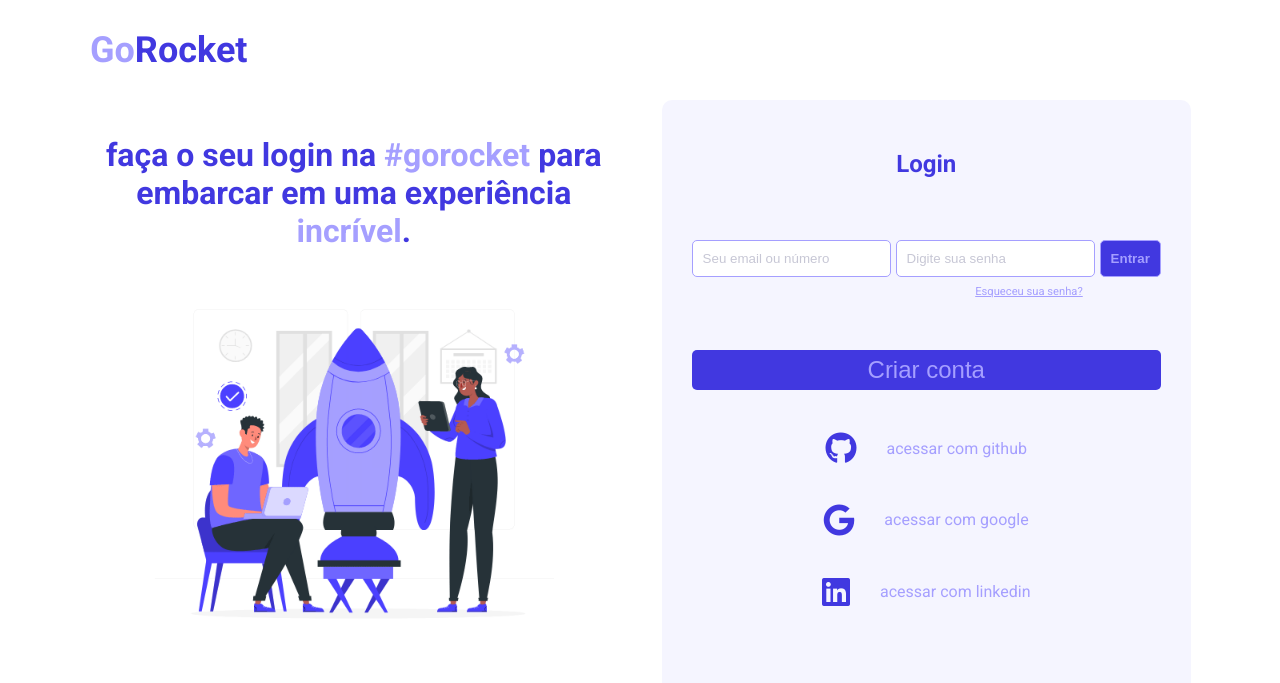
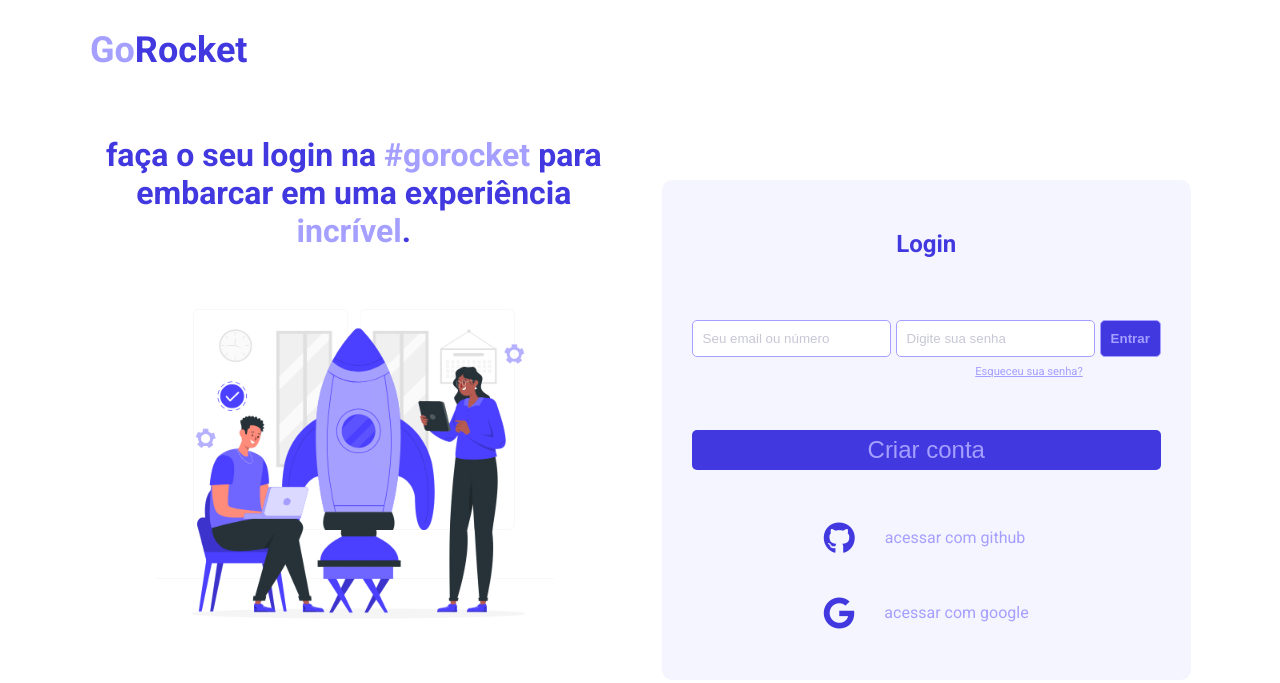
Before and after one commit to thiagogmrs/gorocket, a plain HTML site: page index.html in a window 1280 px wide. Drawn offline with Linux system fonts and the light colour scheme.

Commit message:
Add files via upload

```diff
--- a/index.html
+++ b/index.html
@@ -46,23 +46,14 @@
                     <button type="button" id="btn">Criar conta</button>
                 </div>
                 <div class="acess">
-                    <div class="teste">
-                      <a href="/"><div class="log github">
-                      <i class="fa-brands fa-github fa-2x fa-media cor-1"></i>
-                        <p>Acessar com GitHub</p>
-                     </div></a>
-                     </div>
-                     <div class="teste">
-                      <a href="/"><div class="log google">
-                      <i class="fa-brands fa-google fa-2x fa-media cor-1"></i>
-                        <p>Acessar com Google</p>
-                    </div></a>
+                    <div class="log github">
+                       <a href="/"><i class="fa-brands fa-github fa-2x fa-media cor-1"></i></a>
+                        <a href="/"><p>Acessar com GitHub</p></a>
                     </div>
-                    <div class="teste">
-                    <a href="/"><div class="log linkedin">
-                        <i class="fa-brands fa-linkedin fa-2x fa-media cor-1"></i>
-                        <p>Acessar com Linkedin</p>
-                    </div></a>
+
+                    <div class="log google">
+                        <a href="/"><i class="fa-brands fa-google fa-2x fa-media cor-1"></i></a>
+                        <a href="/"><p>Acessar com Google</p></a>
                     </div>
                 </div>
             </form>
--- a/style.css
+++ b/style.css
@@ -79,12 +79,17 @@ a{
     justify-self: center;
     align-self: start;
 }
+@media (max-width: 590px){
+    .img img{
+        width: 280px;
+    }
+}
 
 .side-right{
     grid-column: 3;
     display: grid;
     place-content: center;
-    grid-template-rows: minmax(50px, 100px)  1fr minmax(50px, 100px);
+    grid-template-rows: minmax(50px, 180px)  1fr minmax(50px, 200px);
 }
 @media (max-width: 980px){
     .side-right{
@@ -95,7 +100,7 @@ a{
 #form{
     display: grid;
     grid-template-columns: 1fr;
-    grid-template-rows: 80px 80px 40px 200px;
+    grid-template-rows: 80px 80px 40px 150px;
     gap: 30px;
     background: rgb(245, 245, 255);
     padding: 30px;
@@ -182,19 +187,30 @@ input[type='submit']{
     display: grid;
     grid-column: 1/-1;
     grid-row: 4;
-    gap: 15px;
+    justify-content: center;
 }
+
 .log{
-    display: grid;
-    grid-template-columns: auto 1fr;
+    display: flex;
+    gap: 30px;
     align-items: center;
-    gap: 30px;
-    justify-content: center;
+    justify-items: center;
     width: 100%;
+    padding: 10px 20px;
+}
+.log:hover{
+    background: #fff;
+}
+.log a {
+    display:flex;
+    justify-content: space-between;
+    align-items: center;
+
 }
 .log p{
     color:#a59fff;
     text-transform: lowercase;
+    text-align: right;
 }
 .new{
     border-radius: 30px;
@@ -212,12 +228,3 @@ input[type='submit']{
 .new button:hover{
     background: #322bae;
 }
-.teste{
-    display: grid;
-    justify-content: center;
-    align-items: center;
-    border-radius: 5px;
-}
-.teste:hover{
-    background: #fff;
-}
```
